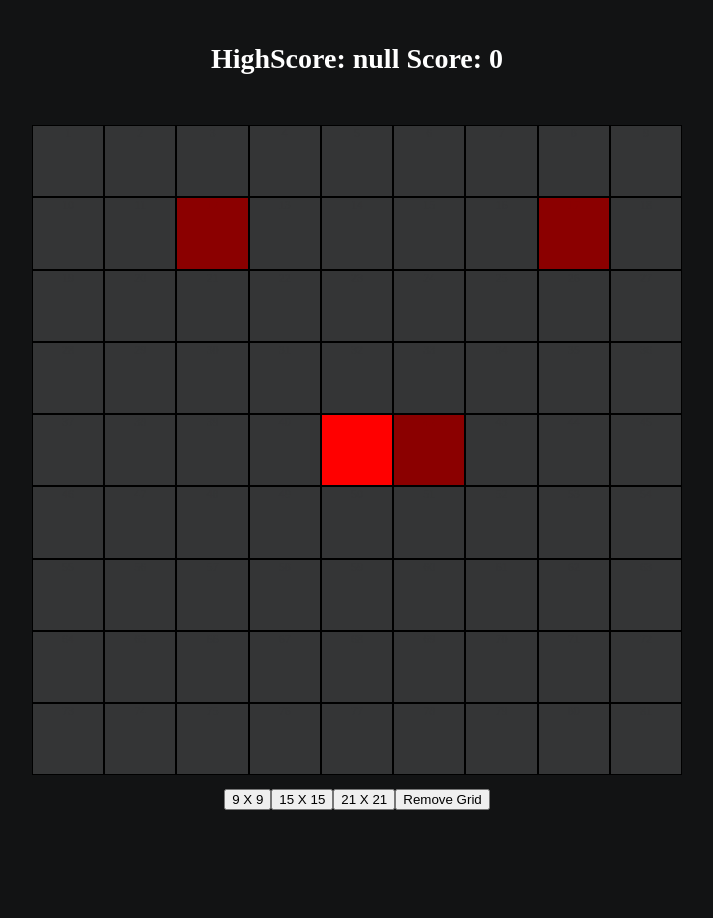
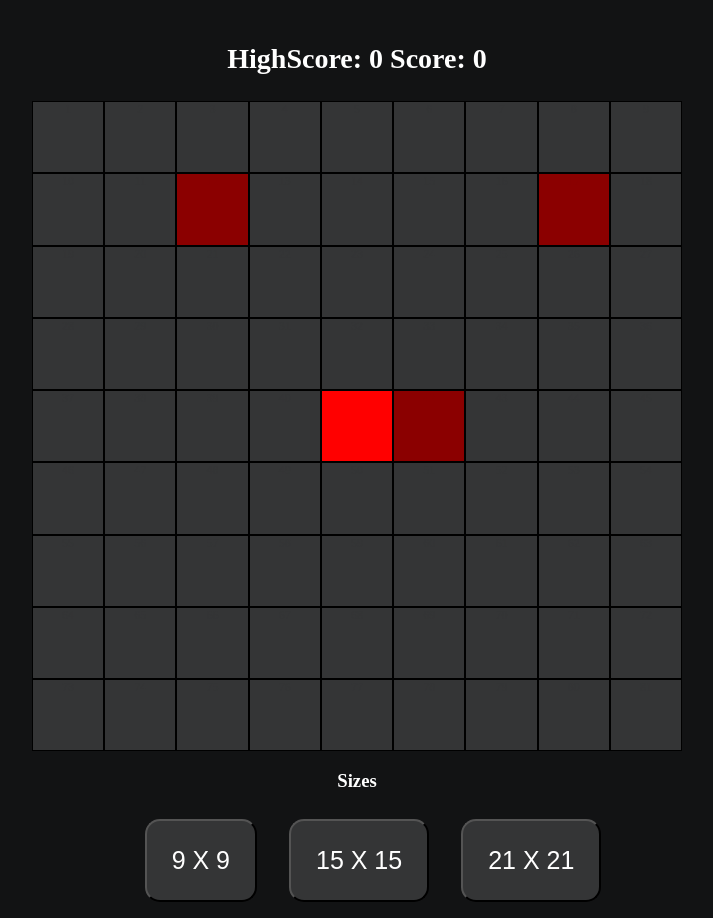
Before and after one commit to Revilite/Snake, a plain HTML site: page index.html in a window 1280 px wide. Shown: the part 79-997 px from the top of the page, without its empty margins (283-996 px from the left). Before the commit the page ends 911 px from the top, so only its background shows below. Drawn offline with Linux system fonts and the light colour scheme.

Commit message:
need some bug fixes

```diff
--- a/index.html
+++ b/index.html
@@ -12,11 +12,14 @@
     <div id="scoreBoard"></div>
     <div id="gameBoard"></div>
 
+    <div id="buttonTitle">
+      <h3>Sizes</h3>
+    </div>
     <div id="buttons">
       <button id="grid9" onClick="makeGrid(9, 9); spawnFood(3)">9 X 9</button>
       <button id="grid15" onClick="makeGrid(15, 15); spawnFood(5)">15 X 15</button>
       <button id="grid21" onClick="makeGrid(21, 21); spawnFood(7)">21 X 21</button>
-      <button onClick="clearGrid()">Remove Grid</button>
+      <!-- <button onClick="clearLines()">Remove Grid</button> -->
     </div>
   </body>
   <script src="./scripts/board.js"></script>
--- a/scripts/board.js
+++ b/scripts/board.js
@@ -7,7 +7,9 @@ let score = 0;
 //Dynamic creation of game board
 
 const makeGrid = (rows, cols) => {
-  scoreBoard.innerText = `HighScore: ${localStorage.getItem("highScore")}  Score: ${score}`
+  // board.appendChild(document.createElement("div"));
+  clearGrid();
+  scoreBoard.innerText = `HighScore: ${localStorage.getItem("highScore") || 0}  Score: ${score}`
   board.style.setProperty('--grid-rows', rows);
   board.style.setProperty('--grid-cols', cols);
 
@@ -16,13 +18,13 @@ const makeGrid = (rows, cols) => {
     cell.innerText = (i + 1);
     board.appendChild(cell).className = "cell";
 
-    total = rows * cols;
     const centerFlaot = total / 2;
     const centerInt = parseInt(centerFlaot) + 1;
 
     if (cell.innerText == centerInt) {
       cell.classList.add("head")
     }
+    total = rows * cols;
   }
 }
 const hightlight = (e) => {
@@ -34,9 +36,29 @@ const hightlight = (e) => {
 }
 
 const clearGrid = () => {
-  for (let i = 0; i < 999; i++) {
-    const cell = document.querySelector(".cell");
-    board.removeChild(cell)
+  const cell = document.querySelectorAll(".cell");
+  for (let i = 0; i < total; i++) {
+    console.log(i)
+    console.log(cell[i]);
+    board.removeChild(cell[i])
+  }
+}
+
+const clearLines = () => {
+  const cell = document.querySelectorAll(".cell");
+  const lines = localStorage.getItem("lines");
+  console.log(typeof lines)
+  if (lines == "true") {
+    for (let i = 0; i < total; i++) {
+      cell[i].style.setProperty("border", "none")
+    }
+    localStorage.setItem("lines", false);
+  }
+  else {
+    for (let i = 0; i < total; i++) {
+      cell[i].style.border = "1px solid black";
+    }
+    localStorage.setItem("lines", true);
   }
 }
 
@@ -51,7 +73,5 @@ document.querySelector("#buttons").addEventListener("click", (e) => {
     activeCell = parseInt((21 * 21) / 2);
   }
 })
-
 makeGrid(9, 9)
-
 // board.addEventListener("click", hightlight)
--- a/scripts/movement.js
+++ b/scripts/movement.js
@@ -15,8 +15,6 @@ const moveUp = () => {
   if (total == 81) {
     if (activeCell - 9 < 0 || board.children[activeCell - 9].classList == "cell tail") {
       //side of board detection
-
-
       for (let i = 0; i < total; i++) {
         board.children[i].classList.remove("tail")
       }
@@ -322,6 +320,7 @@ const moveLeft = () => {
       for (let i = 0; i <= tailLength; i++) {
         tail.pop();
       }
+
       tailLength = 3;
       board.children[activeCell].classList.remove("head");
       activeCell = parseInt((15 * 15) / 2);
@@ -341,8 +340,6 @@ const moveLeft = () => {
         board.children[activeCell].classList.remove("food");
         eatenFood();
       }
-    }
-
       tail.push(activeCell + 1);
 
       for (let i = 0; i < tail.length; i++) {
@@ -351,6 +348,8 @@ const moveLeft = () => {
           let tailEnd = tail.shift();
           board.children[tailEnd].classList.remove("tail")
         }
+      }
+
     };
 
   }
@@ -358,7 +357,7 @@ const moveLeft = () => {
   else if (total == 441) {
     if (activeCell % 21 == 0 || board.children[activeCell - 1].classList == "cell tail") {
       for (let i = 0; i < total; i++) {
-        board.children[i].classList.remove("tail")
+        board.children[i].classList.remove("tail");
       }
       for (let i = 0; i <= tailLength; i++) {
         tail.pop();
@@ -382,7 +381,6 @@ const moveLeft = () => {
         board.children[activeCell].classList.remove("food");
         eatenFood();
       }
-    }
       tail.push(activeCell + 1);
 
       for (let i = 0; i < tail.length; i++) {
@@ -390,6 +388,7 @@ const moveLeft = () => {
         if (tail.length >= tailLength) {
           let tailEnd = tail.shift();
           board.children[tailEnd].classList.remove("tail")
+        }
       }
     };
 
@@ -445,6 +444,7 @@ const moveRight = () => {
       for (let i = 0; i <= tailLength; i++) {
         tail.pop();
       }
+
       tailLength = 3;
       board.children[activeCell].classList.remove("head");
       activeCell = parseInt((15 * 15) / 2);
@@ -494,7 +494,7 @@ const moveRight = () => {
       score = 0;
       scoreBoard.innerText = `HighScore: ${localStorage.getItem("highScore")}  Score: ${score}`
     }
-
+    else {
       board.children[activeCell].classList.remove("head");
 
       activeCell += 1;
@@ -514,6 +514,7 @@ const moveRight = () => {
           board.children[tailEnd].classList.remove("tail")
         }
       };
+    }
 
   }
 }
--- a/style.css
+++ b/style.css
@@ -15,10 +15,10 @@ html {
   color: #343536;
 }
 
-.cell:hover {
+/* .cell:hover {
   background-color: cyan;
   color: cyan;
-}
+} */
 
 .head {
   background-color: red;
@@ -34,12 +34,22 @@ html {
   color: green;
 }
 
+
+
 #title {
   display: flex;
   justify-content: center;
   color: white;
   font-weight: bolder;
   font-size: 42px;
+}
+
+#buttonTitle{
+  display:flex;
+  justify-content: center;
+  color: white;
+  padding: 0px;
+  margin: 0px;
 }
 
 #scoreBoard {
@@ -56,7 +66,7 @@ html {
   grid-template-columns: repeat(var(--grid-cols), 1fr);
   grid-template-rows: repeat(var(--grid-rows), 1fr);
   margin: auto;
-  margin-top: 4vh;
+  margin-top: 1vh;
   width: 650px;
   height: 650px;
   background-color: #343536;
@@ -66,5 +76,16 @@ html {
 #buttons {
   display: flex;
   justify-content: center;
-  padding: 14px;
+  padding: 8px;
+  padding-left: 40px;
 }
+
+#buttons button{
+  border-radius: 15px;
+  padding: 25px;
+  font-size: 25px;
+  background-color: #343536;
+  color: white;
+  margin-right: 16px;
+  margin-left: 16px;
+}
```
Lines whose indentation alone changed are shown as unchanged.
